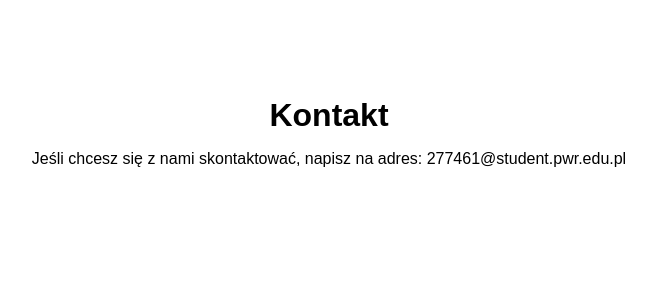
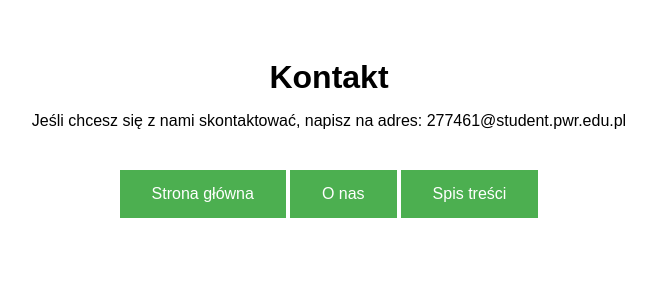
Before and after one commit to SzyKl24/Stat_site, a Flask app: page /contact in a window 1280 px wide. Shown: the top 300 px of the page, without its empty margins (311-967 px from the left). Run offline with Flask 3, Linux system fonts and the light colour scheme.

Commit message:
Dodane przyciski na podstronie kontakt

```diff
--- a/templates/contact.html
+++ b/templates/contact.html
@@ -14,6 +14,24 @@
         margin: 0;
         font-family: Arial, sans-serif;
       }
+      button {
+        background-color: #4CAF50; /* Zielony */
+        border: none;
+        color: white;
+        padding: 15px 32px;
+        text-align: center;
+        text-decoration: none;
+        display: inline-block;
+        font-size: 16px;
+        margin: 4px 2px;
+        cursor: pointer;
+      }
+      .buttoncontainer {
+        display: flex;
+        justify-content: center;
+        align-items: center;
+        margin-top: 20px;
+      }
       h1 {
         margin: 0;
       }
@@ -23,5 +41,14 @@
   <body>
     <h1>Kontakt</h1>
     <p>Jeśli chcesz się z nami skontaktować, napisz na adres: 277461@student.pwr.edu.pl <a href="mailto: 277461@student.pwr.edu.pl">
-
+    <div class = "buttoncontainer">
+      <a href="/">
+        <button type="button">Strona główna</button>
+      </a>
+      <a href="/about">
+        <button type="button">O nas</button>
+      </a>
+      <a href="/spis">
+        <button type="button">Spis treści</button>
+      </a>
     </a>
```
